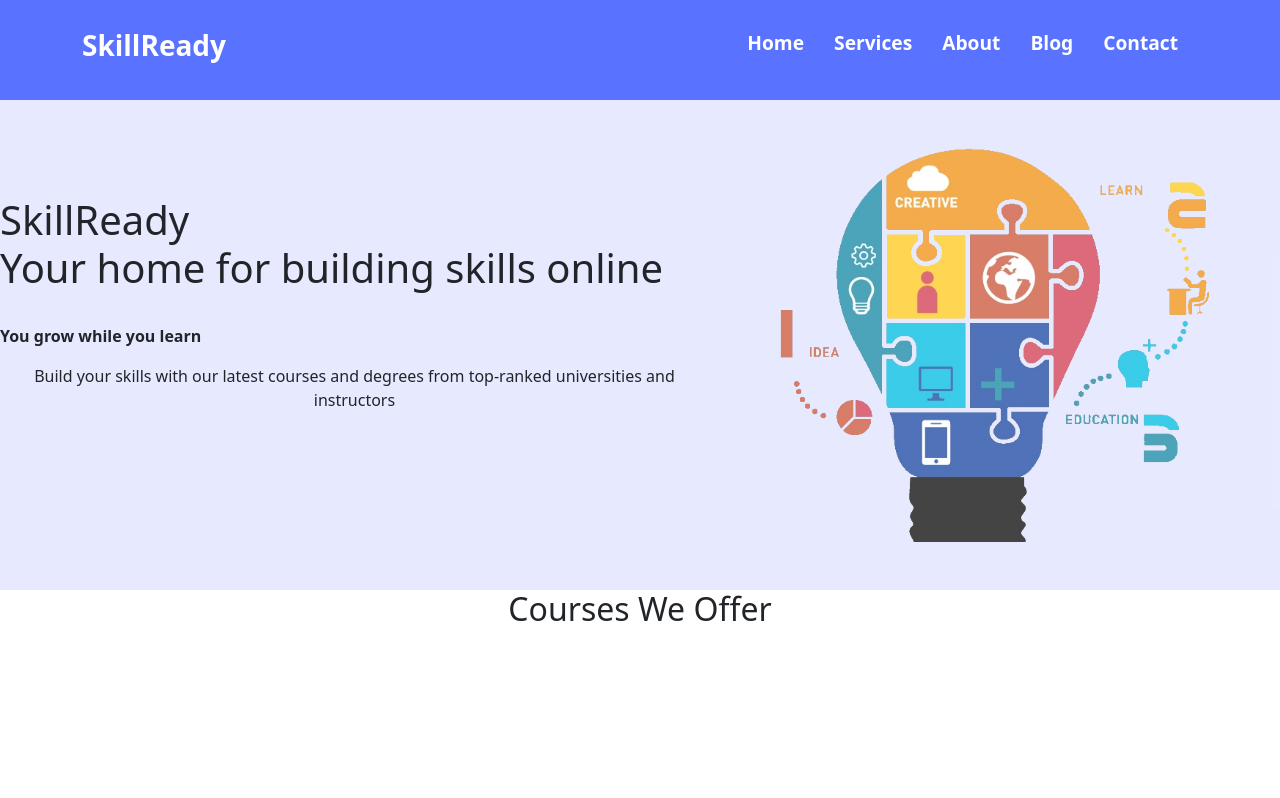
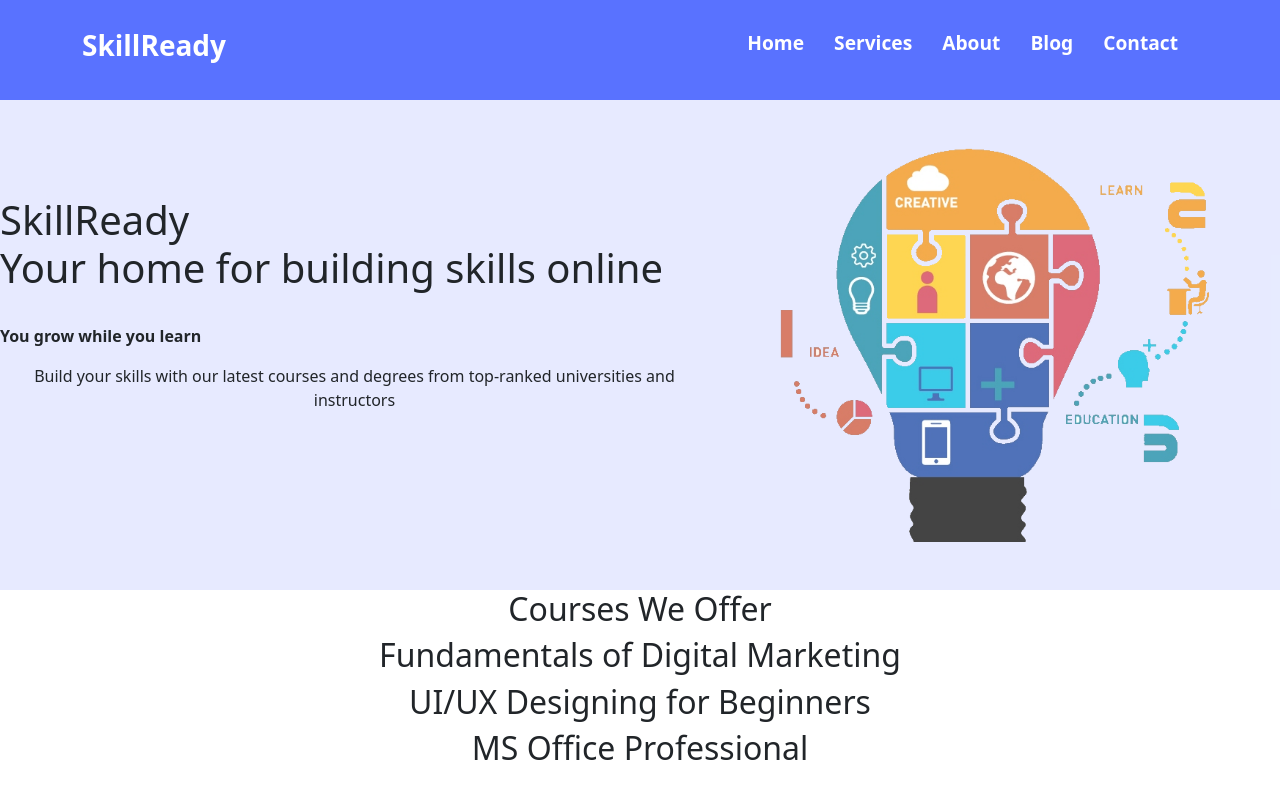
Before and after one commit to IshtiaqAhmed001/skillready-learning-platform, a React (Create React App) app: page /home in a window 1280 px wide. Built offline with nearby package versions, Linux system fonts and the light colour scheme.

Commit message:
mapped through courses

```diff
--- a/src/components/Home/Home.js
+++ b/src/components/Home/Home.js
@@ -1,8 +1,16 @@
-import React from 'react';
+import React, { useEffect, useState } from 'react';
 import './Home.css'
 import bannerImg from '../../images/topbanner2.png'
 import { Carousel } from 'react-bootstrap';
 const Home = () => {
+    const [courses, setCourses] = useState([]);
+    useEffect(() => {
+        fetch('./fakeData.json')
+            .then(res => res.json())
+            .then(data => setCourses(data));
+    }, []);
+    // taking three course for displaying on homepage
+    const featuredCourses = courses.slice(0, 3);
     return (
         <div>
             <div className="home-page1  d-flex justify-content-around">
@@ -20,7 +28,9 @@ const Home = () => {
             </div >
             <div className="home-page2">
                 <h2>Courses We Offer</h2>
-
+                {
+                    featuredCourses.map(course => <h2>{course.name}</h2>)
+                }
             </div>
         </div>
     );
```
